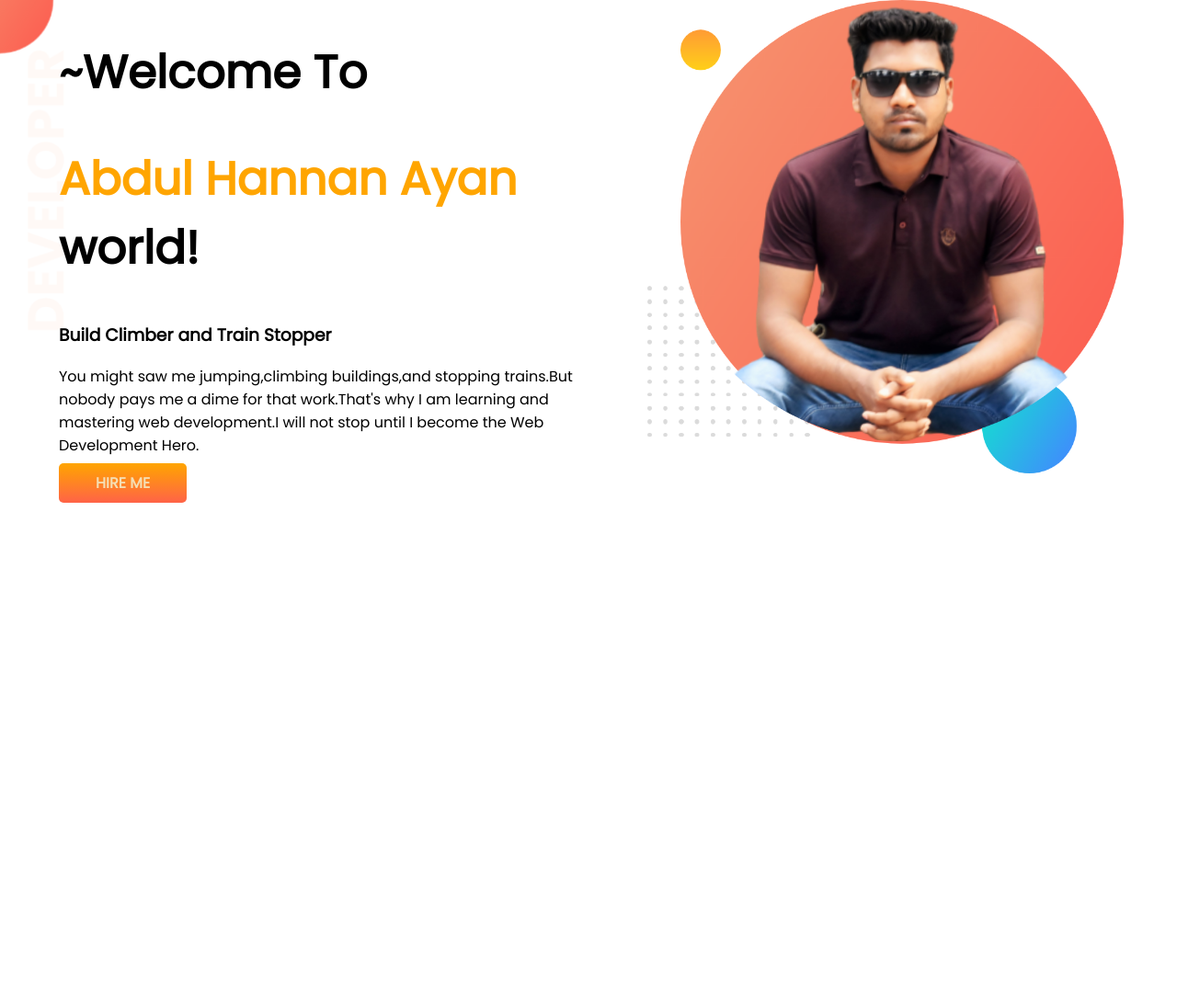
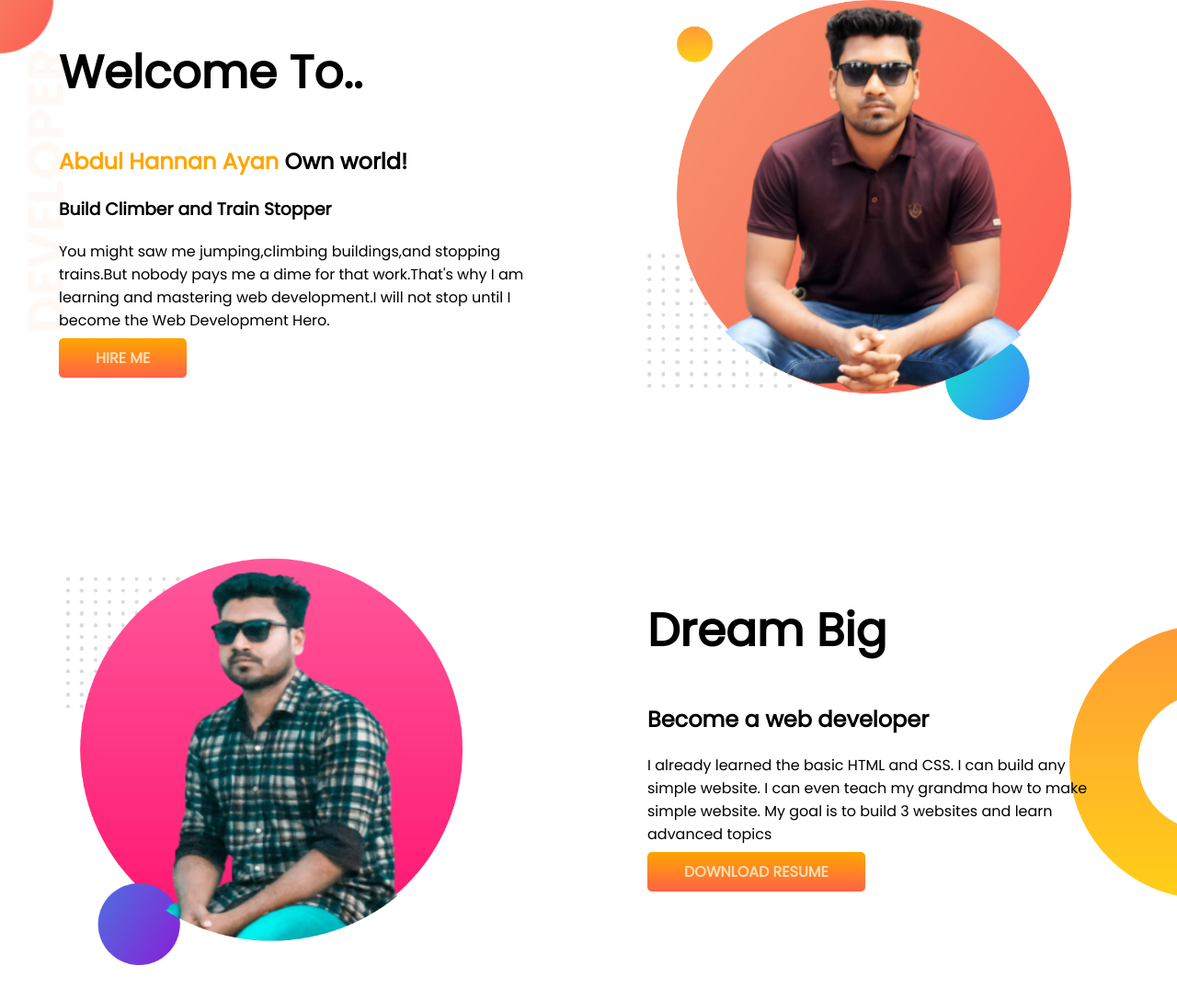
Before and after one commit to AbdulHannanAyan/developer-portfolio, a plain HTML site: page index.html in a window 1280 px wide. Shown: the whole page at 92% size. Before the commit the page ends 800 px from the top, so only its background shows below. Drawn offline with Linux system fonts and the light colour scheme.

Commit message:
dream big

```diff
--- a/index.html
+++ b/index.html
@@ -11,8 +11,8 @@
 <body>
     <section class="top-banner">
         <div class="half-width">
-            <h1> ~Welcome To </h1>
-            <h1> <span class="orange-color"> Abdul Hannan Ayan </span> world! </h1>
+            <h1> Welcome To.. </h1>
+            <h2> <span class="orange-color"> Abdul Hannan Ayan </span> Own world! </h2>
             <h3>Build Climber and Train Stopper</h3>
             <p> You might saw me jumping,climbing buildings,and stopping trains.But nobody pays me a dime for that
                 work.That's why I am learning and mastering web development.I will not stop until I become the Web
@@ -23,6 +23,18 @@
             <img src="images/Ayan-bg.png" alt="">
         </div>
     </section>
+    <section class="Dream-Big">
+        <div class="half-width">
+            <img src="images/Ayan-bg2.png" alt="">
+        </div>
+        <div class="half-width">
+            <h1> Dream Big </h1>
+            <h2> Become a web developer </h2>
+            <p>I already learned the basic HTML and CSS. I can build any simple website. I can even teach my grandma how
+                to make simple website. My goal is to build 3 websites and learn advanced topics</p>
+            <a class="link-button" target="_blank" href="">DOWNLOAD RESUME</a>
+        </div>
+    </section>
 </body>
 
 </html>
--- a/style.css
+++ b/style.css
@@ -10,10 +10,12 @@ h1{
 }
 section{
     display: flex;
+    margin-bottom: 150px;
 }
 .half-width{
     width: 50%;
     padding-left:5%;
+    padding-right:5%;
 }
 .half-width img{
     width: 90%;
@@ -30,3 +32,8 @@ section{
     background-image: url(images/top-banner.png);
     background-repeat: no-repeat;
 }
+.dream-big{
+    background-image: url(images/dream-bg.png);
+    background-repeat: no-repeat;
+    background-position: right;
+}
```
Also changed, not shown: images/Ayan-bg2.png (added), images/my-bg2.png (deleted).
